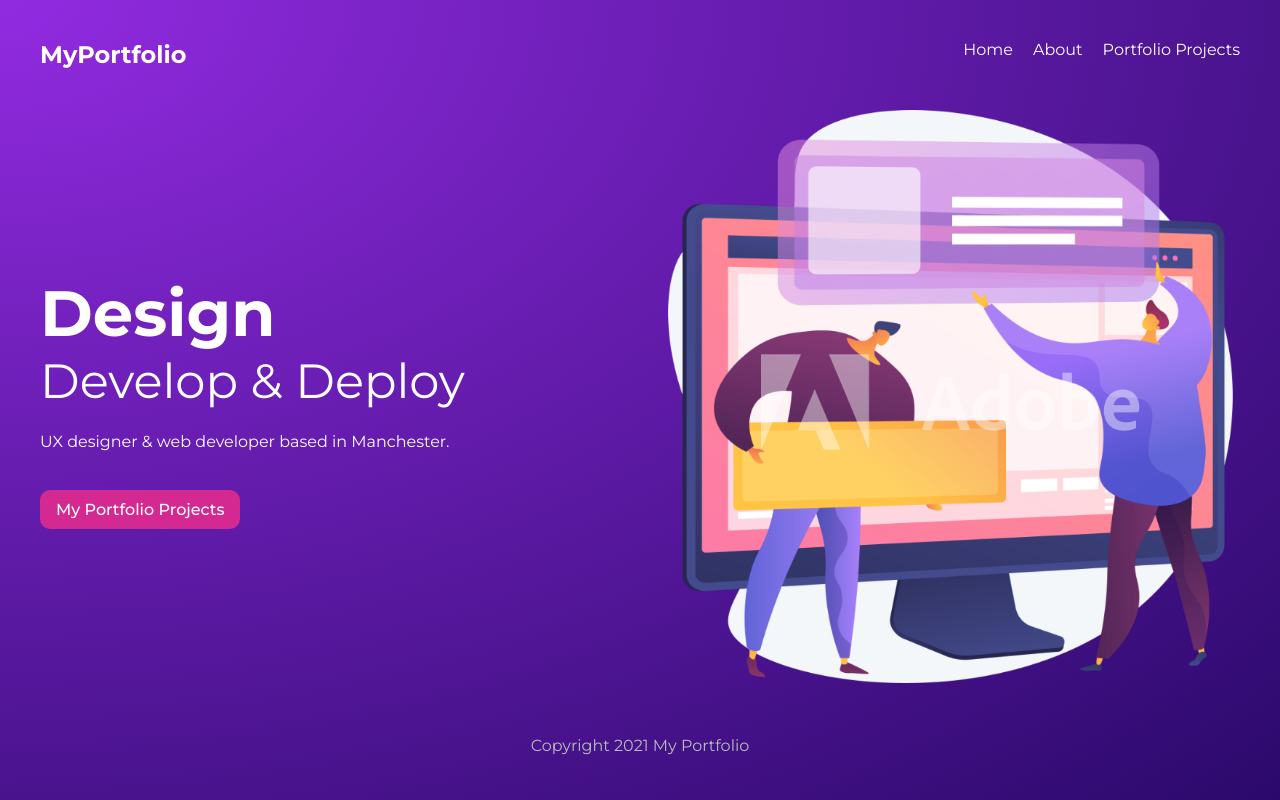
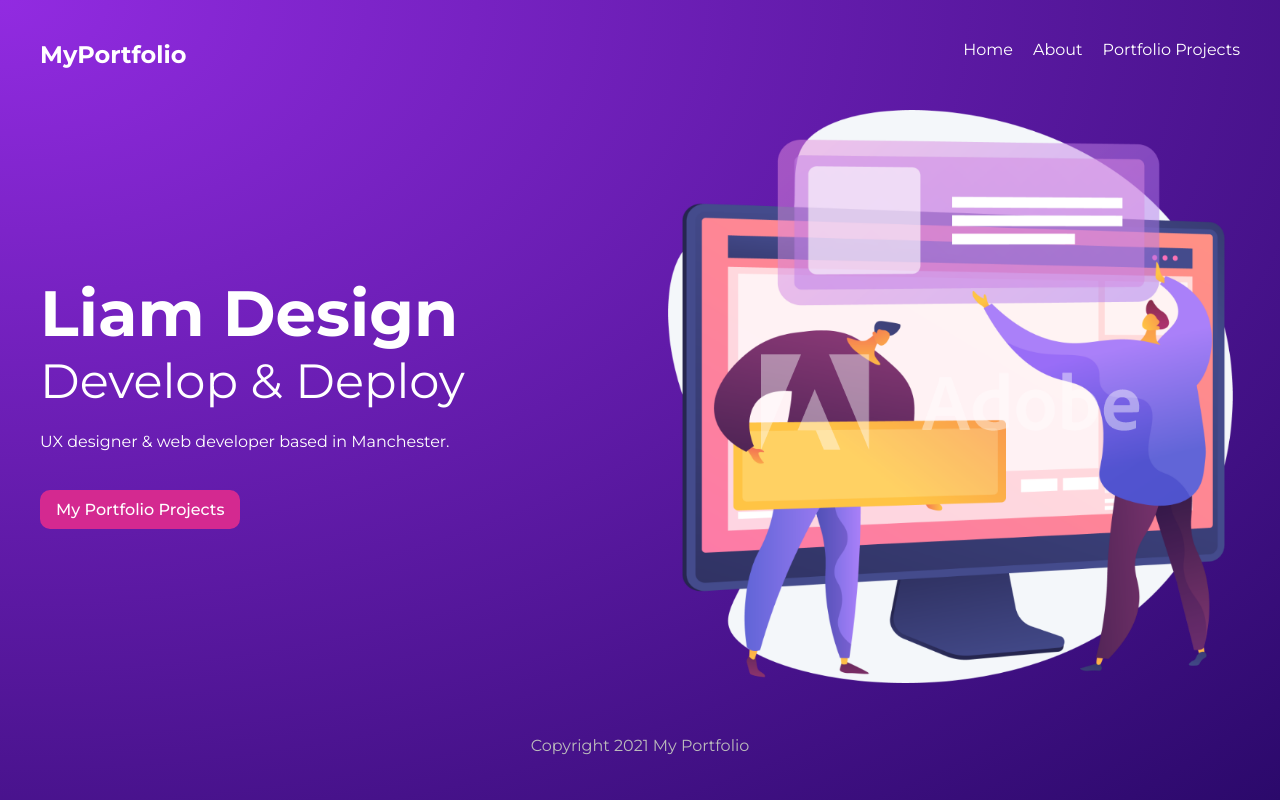
Before and after one commit to liam34/portfolio-page, a Gatsby site: page / in a window 1280 px wide. Built offline with nearby package versions, Linux system fonts and the light colour scheme; Gatsby itself is replaced by a stand-in of ours.

Commit message:
testing continious deployment using netlify

```diff
--- a/src/pages/index.js
+++ b/src/pages/index.js
@@ -11,7 +11,7 @@ export default function Home({ data }) {
       <section className={styles.header}>
 
         <div>
-          <h2>Design</h2>
+          <h2>Liam Design</h2>
           <h3>Develop & Deploy</h3>
           <p>UX designer & web developer based in Manchester.</p>
           <Link className={styles.btn} to="/projects">My Portfolio Projects</Link>
```
